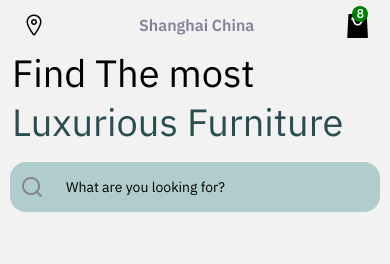
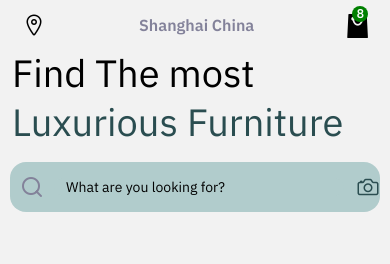
Before and after one commit to AKA-Muhannad/Furniture-app, a React Native app: screen /Home in a window 390 px wide. Shown: the top 264 px of the page. Built offline with nearby package versions, Linux system fonts and the light colour scheme.

Commit message:
add appbar as comp

```diff
--- /dev/null
+++ b/components/home/AppBar.tsx
@@ -0,0 +1,65 @@
+import { StyleSheet, Text, TouchableOpacity, View } from "react-native";
+import { Fontisto, Ionicons } from "@expo/vector-icons";
+import React from "react";
+import { COLORS, SIZES } from "../../constants";
+
+type Props = {
+  children: React.ReactNode;
+};
+
+export default function AppBar() {
+  return (
+    <View style={styles.appBarWrapper}>
+      <View style={styles.appBar}>
+        <Ionicons name={"location-outline"} size={24} />
+        <Text style={styles.location}>Shanghai China</Text>
+        <View style={{ alignItems: "flex-end" }}>
+          <View style={styles.cartCount}>
+            <Text style={styles.cartNumber}>8</Text>
+          </View>
+          <TouchableOpacity>
+            <Fontisto name={"shopping-bag"} size={24} />
+          </TouchableOpacity>
+        </View>
+      </View>
+    </View>
+  );
+}
+
+const styles = StyleSheet.create({
+  textStyle: {
+    fontFamily: "IBMPlexSansBold",
+    fontSize: 40,
+  },
+  appBarWrapper: {
+    marginHorizontal: 22,
+    marginTop: SIZES.small,
+  },
+  appBar: {
+    flexDirection: "row",
+    justifyContent: "space-between",
+    alignItems: "center",
+  },
+  location: {
+    fontFamily: "IBMPlexSansSemiBold",
+    fontSize: SIZES.medium,
+    color: COLORS.gray,
+  },
+  cartCount: {
+    backgroundColor: "green",
+    zIndex: 999, // What is this ???
+    justifyContent: "center",
+    borderRadius: 8,
+    alignItems: "center",
+    height: 16,
+    width: 16,
+    bottom: 16,
+    position: "absolute",
+  },
+  cartNumber: {
+    fontFamily: "IBMPlexSansRegular",
+    color: COLORS.lightWhite,
+    fontWeight: "600",
+    fontSize: SIZES.small,
+  },
+});
--- a/components/home/Welcome.tsx
+++ b/components/home/Welcome.tsx
@@ -1,10 +1,11 @@
-import { View, Text } from "react-native";
+import { View, Text, TouchableOpacity } from "react-native";
 import React from "react";
 import { SafeAreaView } from "react-native-safe-area-context";
 import welcomeStyles from "../../styles/welcome.style";
 import { COLORS, SIZES } from "../../constants";
 import welcomeStyle from "../../styles/welcome.style";
-import { SearchBarView } from "../../my-custom-components/SearchBarView";
+import SearchBarView from "../../my-custom-components/SearchBarView";
+import { Ionicons } from "@expo/vector-icons";
 
 export default function Welcome() {
   return (
--- a/my-custom-components/SearchBarView.tsx
+++ b/my-custom-components/SearchBarView.tsx
@@ -1,9 +1,9 @@
 import { StyleSheet, TextInput, TouchableOpacity, View } from "react-native";
 import React from "react";
 import { COLORS, SIZES } from "../constants";
-import { Feather } from "@expo/vector-icons";
+import { Feather, Ionicons } from "@expo/vector-icons";
 
-export function SearchBarView() {
+export default function SearchBarView() {
   return (
     <View style={styles.searchContainer}>
       <TouchableOpacity>
@@ -16,6 +16,15 @@ export function SearchBarView() {
           placeholder={"What are you looking for?"}
           style={styles.searchInput}
         ></TextInput>
+      </View>
+      <View>
+        <TouchableOpacity>
+          <Ionicons
+            name={"camera-outline"}
+            size={SIZES.xLarge}
+            color={COLORS.primary}
+          />
+        </TouchableOpacity>
       </View>
     </View>
   );
@@ -49,4 +58,12 @@ const styles = StyleSheet.create({
     height: "100%",
     paddingHorizontal: SIZES.small,
   },
+  searchBtn: {
+    width: 50,
+    height: "100%",
+    borderRadius: SIZES.medium,
+    justifyContent: "center",
+    alignItems: "center",
+    backgroundColor: COLORS.primary,
+  },
 });
--- a/screens/Home.tsx
+++ b/screens/Home.tsx
@@ -7,26 +7,14 @@ import { Ionicons, Fontisto } from "@expo/vector-icons";
 import styles from "react-native-webview/lib/WebView.styles";
 import { TouchableOpacity } from "react-native";
 import { Welcome } from "../components";
+import AppBar from "../components/home/AppBar";
 
 export default function Home() {
   return (
     <SafeAreaView>
-      <View style={homeStyles.appBarWrapper}>
-        <View style={homeStyle.appBar}>
-          <Ionicons name={"location-outline"} size={24} />
-          <Text style={homeStyles.location}>Shanghai China</Text>
-          <View style={{ alignItems: "flex-end" }}>
-            <View style={homeStyles.cartCount}>
-              <Text style={homeStyles.cartNumber}>8</Text>
-            </View>
-            <TouchableOpacity>
-              <Fontisto name={"shopping-bag"} size={24} />
-            </TouchableOpacity>
-          </View>
-        </View>
-      </View>
       <ScrollView>
-        <Welcome></Welcome>
+        <AppBar />
+        <Welcome />
       </ScrollView>
     </SafeAreaView>
   );
```
